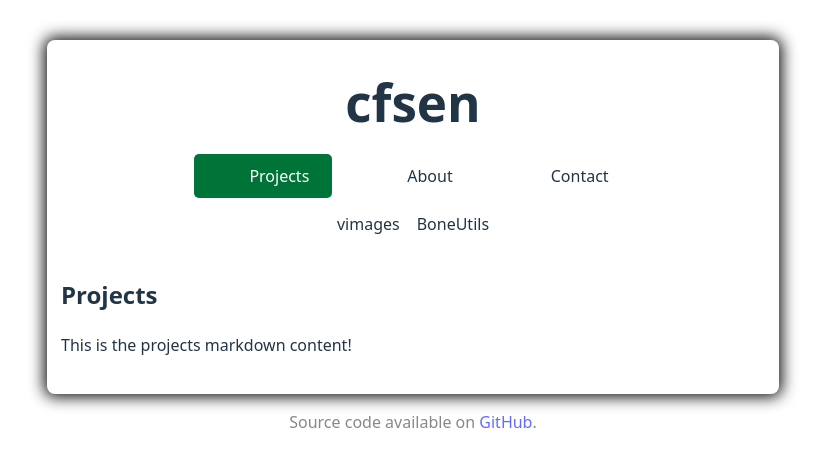
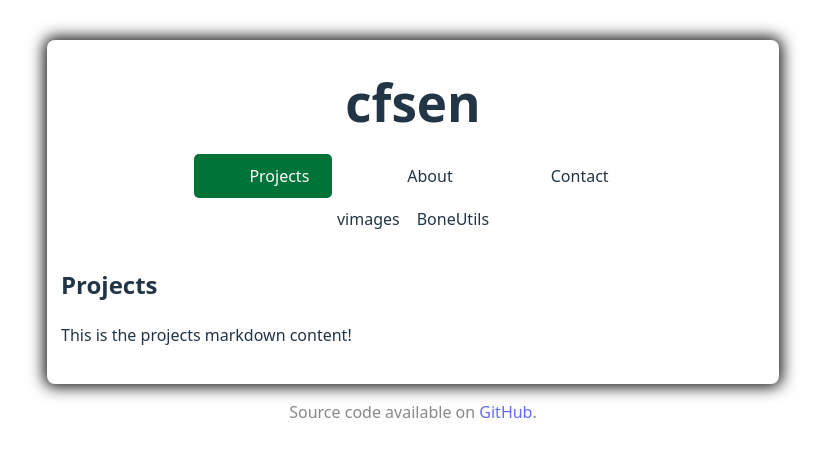
Before and after one commit to cfsen/cfsen-portfolio-gitpages, a React (Vite) app: page / in a window 1280 px wide. Shown: the top 466 px of the page, without its empty margins (227-1052 px from the left). Built offline with nearby package versions, Linux system fonts and the light colour scheme; some icons are missing.

Commit message:
update: adjust sub menu height

```diff
--- a/src/components/UI/nav.module.css
+++ b/src/components/UI/nav.module.css
@@ -10,6 +10,7 @@
 	justify-content: center;
 	gap: 7px;
 	padding: 0.5em 0.25em;
+	height: 1.5em;
 }
 
 .navElement {
```
